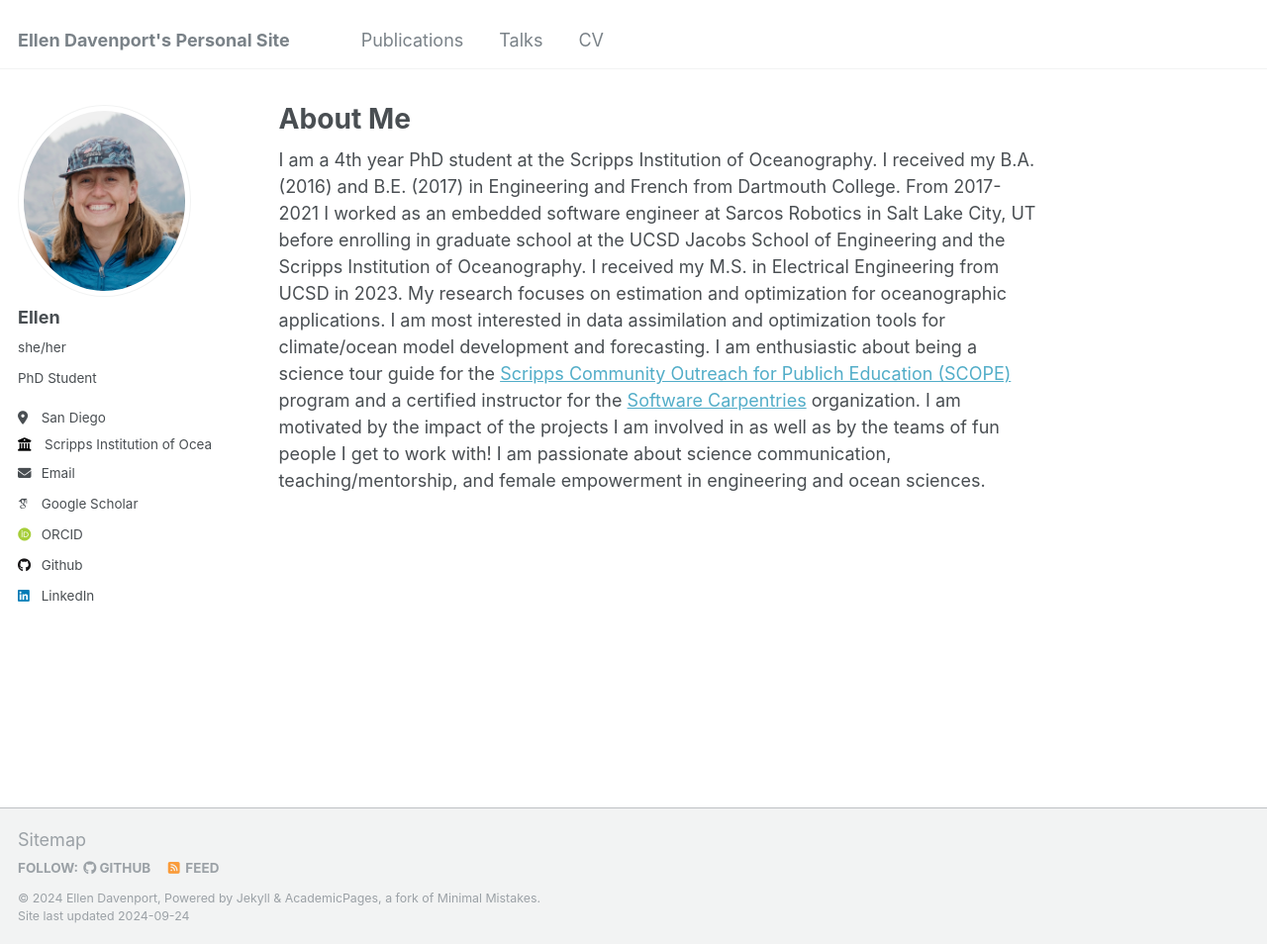
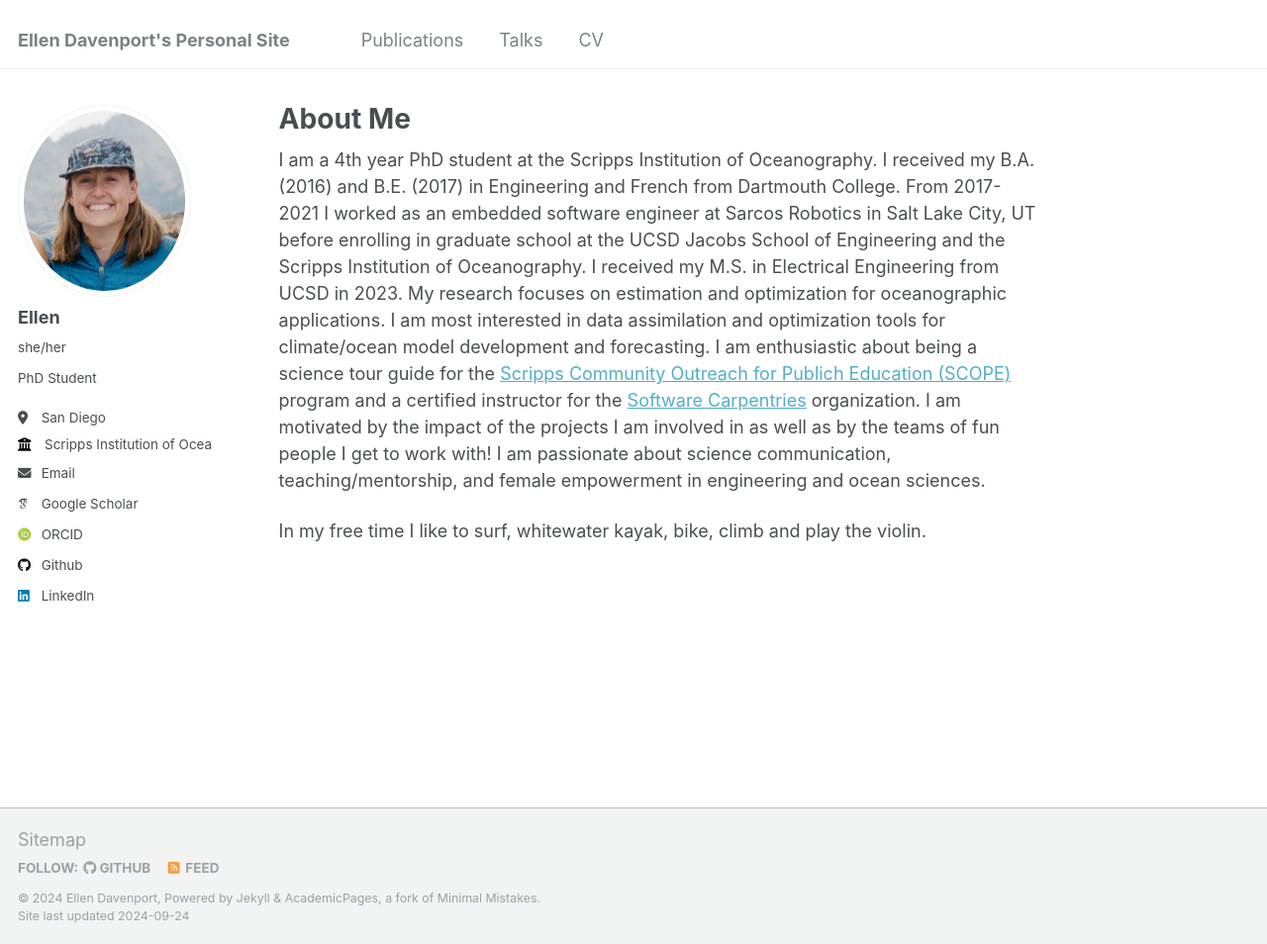
Before and after one commit to eldavenport/eldavenport.github.io, a Jekyll site: the page built from _pages/about.md, in a window 1280 px wide and 954 px high. Shown: the whole window at 99% size. Built offline with Jekyll 4.4.1, drawn with Linux system fonts in a browser that asks for light colours; some web fonts are replaced.

Commit message:
Update about.md

```diff
--- a/_pages/about.md
+++ b/_pages/about.md
@@ -8,3 +8,5 @@ redirect_from:
 ---
 
 I am a 4th year PhD student at the Scripps Institution of Oceanography. I received my B.A. (2016) and B.E. (2017) in Engineering and French from Dartmouth College. From 2017-2021 I worked as an embedded software engineer at Sarcos Robotics in Salt Lake City, UT before enrolling in graduate school at the UCSD Jacobs School of Engineering and the Scripps Institution of Oceanography. I received my M.S. in Electrical Engineering from UCSD in 2023. My research focuses on estimation and optimization for oceanographic applications. I am most interested in data assimilation and optimization tools for climate/ocean model development and forecasting. I am enthusiastic about being a science tour guide for the [Scripps Community Outreach for Publich Education (SCOPE)](https://scripps.ucsd.edu/scope) program and a certified instructor for the [Software Carpentries](https://carpentries.org/index.html) organization. I am motivated by the impact of the projects I am involved in as well as by the teams of fun people I get to work with! I am passionate about science communication, teaching/mentorship, and female empowerment in engineering and ocean sciences.
+
+In my free time I like to surf, whitewater kayak, bike, climb and play the violin.
```
